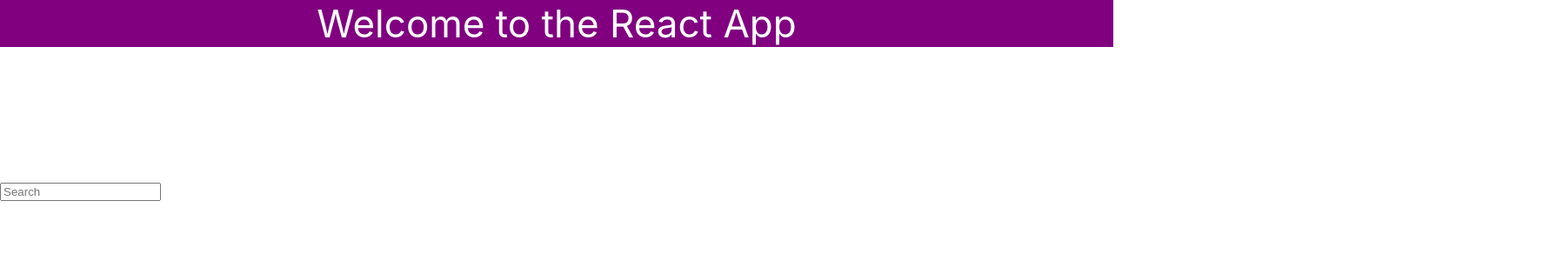
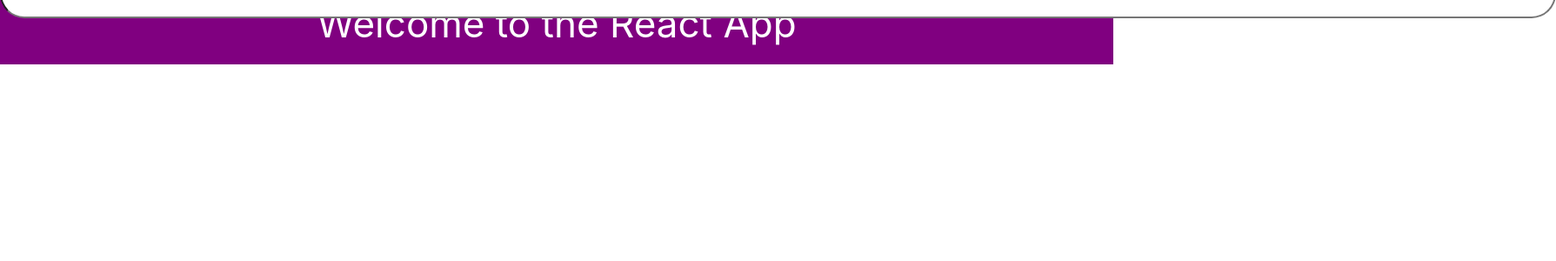
Before and after one commit to Muchai248/Bank-of-Flatiron, a React (Create React App) app in the folder bank-app/: page / in a window 1280 px wide. Shown: the top 300 px of the page at 87% size, 1789 px wide, since content can reach past the window. Built offline with nearby package versions, Linux system fonts and the light colour scheme.

Commit message:
Search button

```diff
--- a/bank-app/src/App.js
+++ b/bank-app/src/App.js
@@ -5,10 +5,7 @@ import SearchBar from "./component/SearchBar";
 function App() {
   return (
     <>
-    <div className="ui raised segment">
-      <div className="ui segment violet inverted">
-
-      </div>
+    <div>
       <Header/>
       <SearchBar/>
     </div>
--- a/bank-app/src/component/Header.js
+++ b/bank-app/src/component/Header.js
@@ -4,7 +4,7 @@ import React from "react";
 function Header(){
     return(
         <>
-            <nav style={{textAlign:"center", bottom:"789px",color:"white", backgroundColor:"purple", fontSize:"44px"}}>Welcome to the React App</nav>
+            <nav style={{textAlign:"center", height:"74px",bottom:"9px",color:"white", backgroundColor:"purple", fontSize:"44px"}}>Welcome to the React App</nav>
         </>
     )
 }
--- a/bank-app/src/component/SearchBar.js
+++ b/bank-app/src/component/SearchBar.js
@@ -3,7 +3,10 @@ import React from "react";
 function SearchBar(){
     return(
         <>
-        <input  style={{boxShadow:"Purple", position:"absolute", bottom:"569px"}}type="Search" placeholder="Search"/>
+        <div className="Search">
+        <input  style={{boxSizing:"56px", borderRadius:"46px",padding:"5px" ,width:"1789px",height:"56px", position:"absolute", bottom:"779px"}}
+        type="Search" placeholder="Search transaction"/>
+        </div>
         </>
     )
 }
```
